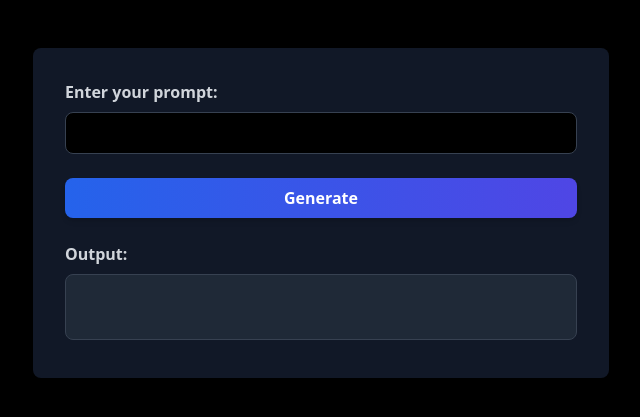
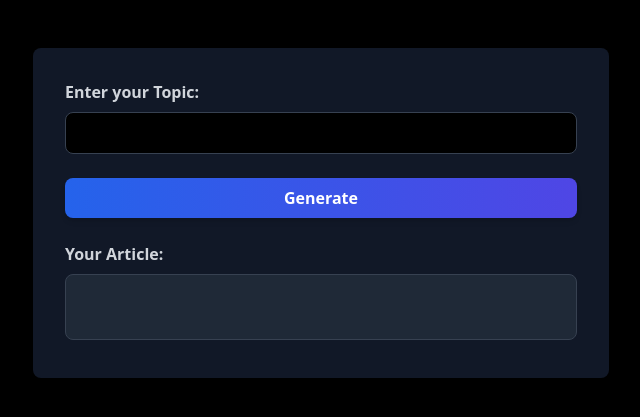
Before and after one commit to Vishesh1164/AI_article_generator, a Flask app: page / in a window 1280 px wide. Shown: the part 64-481 px from the top of the page, without its empty margins (319-959 px from the left). Run offline with Flask 3, Linux system fonts and the light colour scheme.

```diff
--- a/templates/index.html
+++ b/templates/index.html
@@ -43,14 +43,14 @@
 <div class="max-w-xl mx-auto mt-12 p-4 sm:p-8 bg-gray-900 rounded-lg shadow-lg">
     <form id="promptForm" class="space-y-6">
         <div>
-            <label for="promptInput" class="block text-gray-300 font-semibold mb-2">Enter your prompt:</label>
+            <label for="promptInput" class="block text-gray-300 font-semibold mb-2">Enter your Topic:</label>
             <input type="text" id="promptInput" name="prompt" class="w-full px-3 py-2 sm:px-4 sm:py-2 border border-gray-700 rounded-lg bg-black text-white focus:outline-none focus:ring-2 focus:ring-blue-500" required>
         </div>
         <button type="submit" class="w-full bg-gradient-to-r from-blue-600 to-indigo-600 text-white font-bold py-2 rounded-lg shadow-md hover:from-blue-700 hover:to-indigo-700 transition-colors duration-200">
             Generate
         </button>
         <div>
-            <label for="outputField" class="block text-gray-300 font-semibold mb-2">Output:</label>
+            <label for="outputField" class="block text-gray-300 font-semibold mb-2">Your Article:</label>
             <textarea id="outputField" class="w-full px-3 py-2 sm:px-4 sm:py-2 border border-gray-700 rounded-lg bg-gray-800 text-white resize-none min-h-[40px] overflow-hidden" readonly></textarea>
         </div>
     </form>
```
Also changed, not shown: tempCodeRunnerFile.py (deleted, +0 -7 lines).
